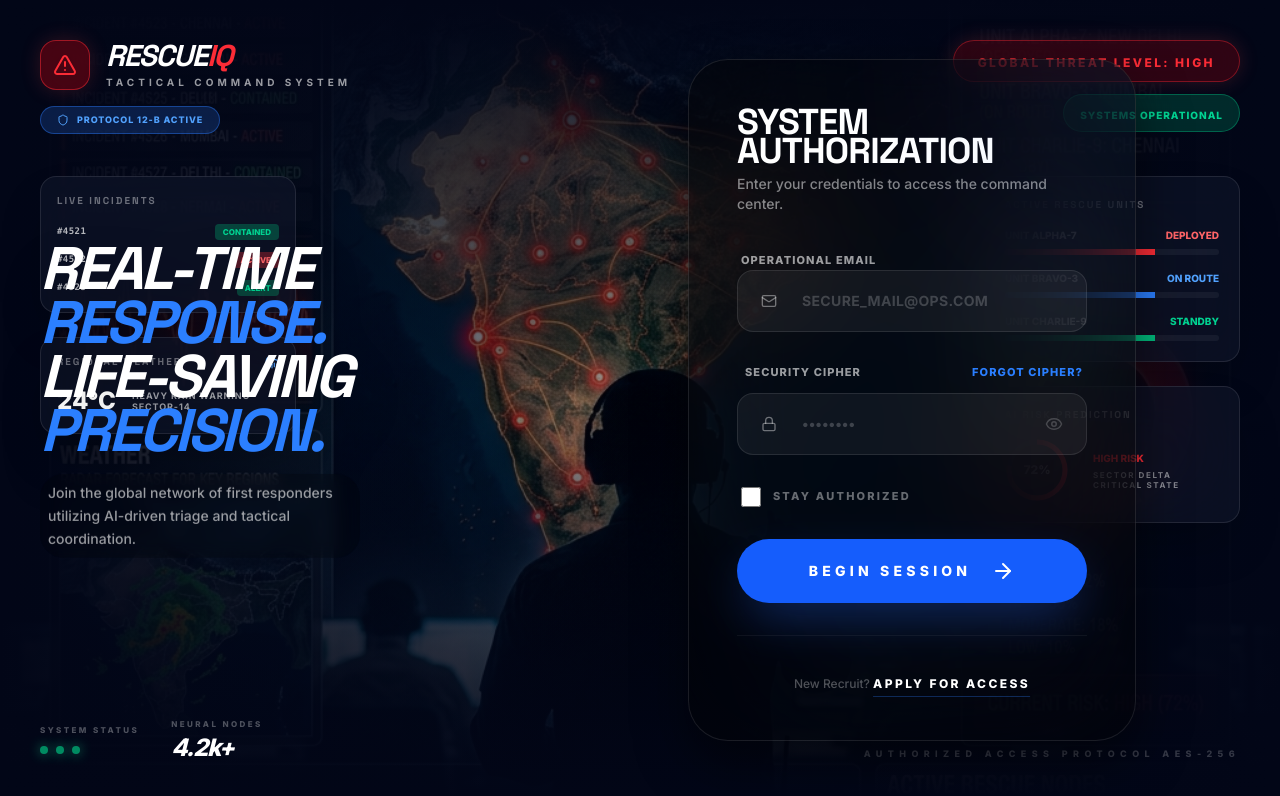
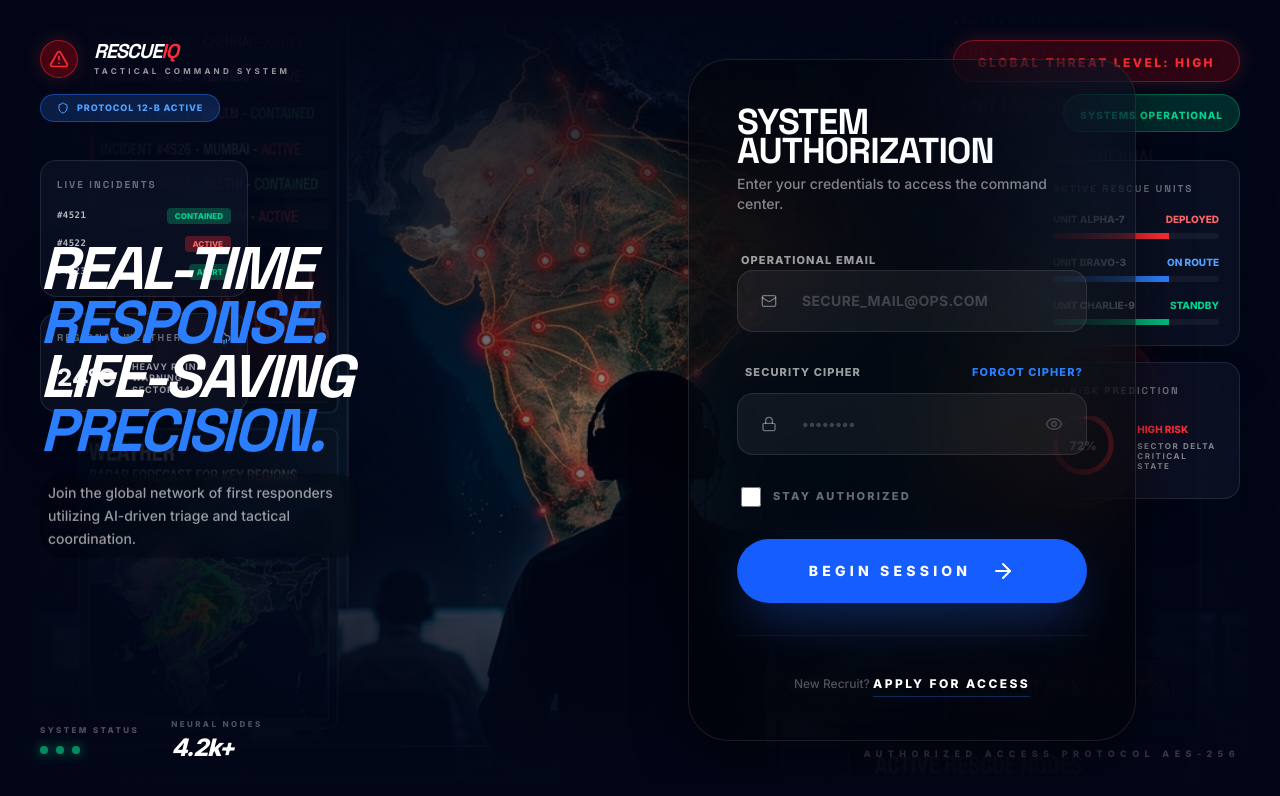
Before and after one commit to Amritas851203/RescuelQ, a React (Vite) app in the folder frontend/: page /login in a window 1280 px wide. Shown: the top 796 px of the page. Built offline with nearby package versions, Linux system fonts and the light colour scheme; no server answers.

Commit message:
style: scale down logo, HUD panels, and background image for refinement

```diff
--- a/frontend/src/pages/LoginPage.jsx
+++ b/frontend/src/pages/LoginPage.jsx
@@ -96,7 +96,7 @@ const AuthPage = () => {
         <img
           src={tacticalBg}
           alt="Tactical Command"
-          className="w-full h-full object-cover opacity-80 mix-blend-normal scale-100"
+          className="w-full h-full object-cover opacity-80 mix-blend-normal scale-95"
         />
         <div className="absolute inset-0 bg-gradient-to-t from-[#020617] via-[#020617]/20 to-[#020617]" />
         <div className="absolute inset-0 bg-gradient-to-r from-[#020617] via-transparent to-[#020617]" />
@@ -109,12 +109,12 @@ const AuthPage = () => {
         <div className="flex justify-between items-start">
            <div className="space-y-4">
               <div className="flex items-center gap-4">
-                 <div className="p-3 bg-red-600/30 border border-red-500/50 rounded-2xl backdrop-blur-xl shadow-[0_0_20px_rgba(239,68,68,0.2)]">
-                    <AlertTriangle className="text-red-500" size={24} />
+                 <div className="p-2 bg-red-600/30 border border-red-500/50 rounded-xl backdrop-blur-xl shadow-[0_0_20px_rgba(239,68,68,0.2)]">
+                    <AlertTriangle className="text-red-500" size={20} />
                  </div>
                  <div>
-                    <h1 className="text-3xl font-black text-white italic tracking-tighter uppercase leading-none">RESCUE<span className="text-red-500">IQ</span></h1>
-                    <p className="text-[10px] text-white/60 font-bold uppercase tracking-[0.4em] mt-1">Tactical Command System</p>
+                    <h1 className="text-xl font-black text-white italic tracking-tighter uppercase leading-none">RESCUE<span className="text-red-500">IQ</span></h1>
+                    <p className="text-[8px] text-white/60 font-bold uppercase tracking-[0.4em] mt-1">Tactical Command System</p>
                  </div>
               </div>
               <div className="inline-flex items-center gap-2 px-4 py-1.5 bg-blue-500/20 border border-blue-500/40 rounded-full backdrop-blur-md">
@@ -136,7 +136,7 @@ const AuthPage = () => {
         {/* Floating HUD Panels - Visible on Large Screens (Laptops) */}
         <div className="hidden lg:block">
            {/* Left Info */}
-           <div className="absolute top-44 left-10 w-64 space-y-6">
+           <div className="absolute top-40 left-10 w-52 space-y-4">
               <div className="p-4 bg-slate-900/60 border border-white/10 rounded-2xl backdrop-blur-2xl shadow-2xl">
                  <h4 className="text-[10px] font-black text-white/40 uppercase tracking-[0.2em] mb-4">Live Incidents</h4>
                  <div className="space-y-3">
@@ -177,7 +177,7 @@ const AuthPage = () => {
            </div>
 
            {/* Right Info */}
-           <div className="absolute top-44 right-10 w-64 space-y-6">
+           <div className="absolute top-40 right-10 w-52 space-y-4">
               <div className="p-5 bg-slate-900/60 border border-white/10 rounded-2xl backdrop-blur-2xl shadow-2xl">
                  <h4 className="text-[10px] font-black text-white/40 uppercase tracking-[0.2em] mb-4">Active Rescue Units</h4>
                  <div className="space-y-4">
```
